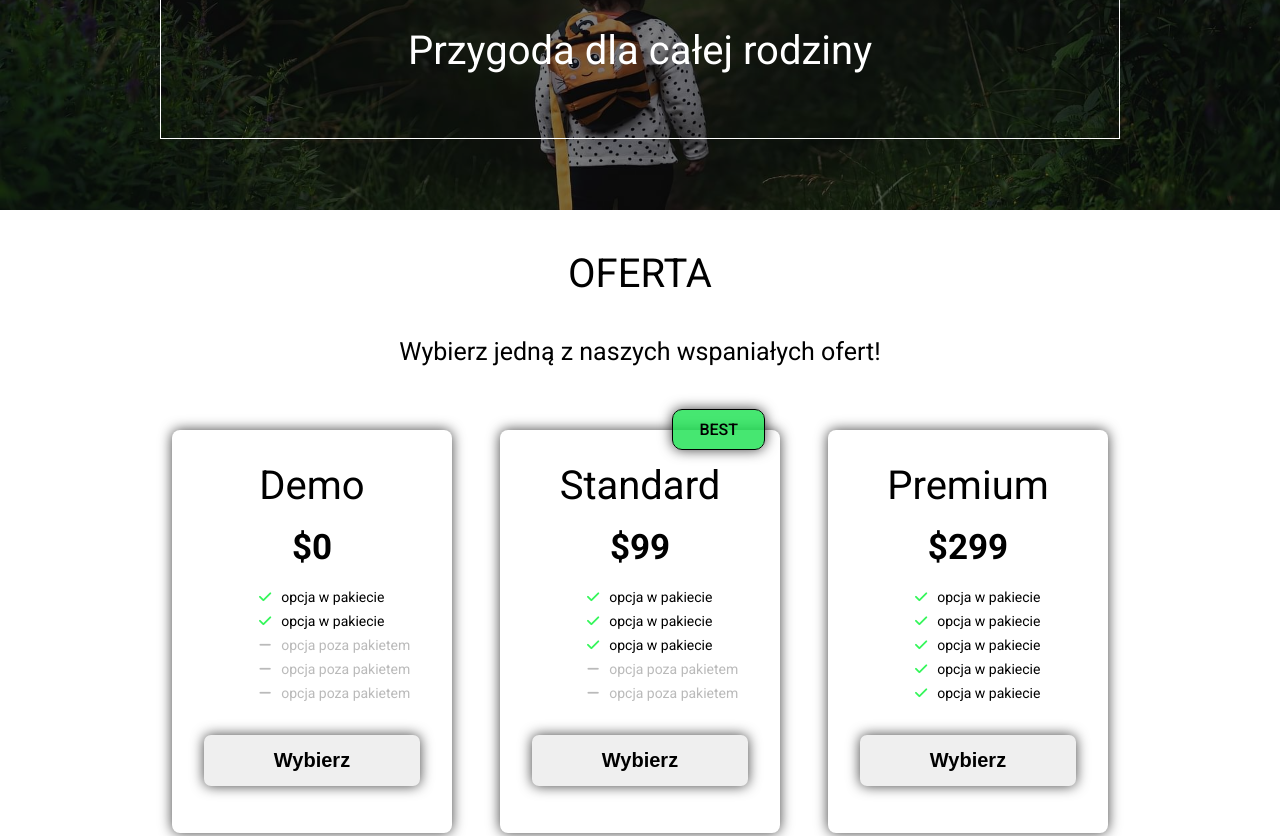
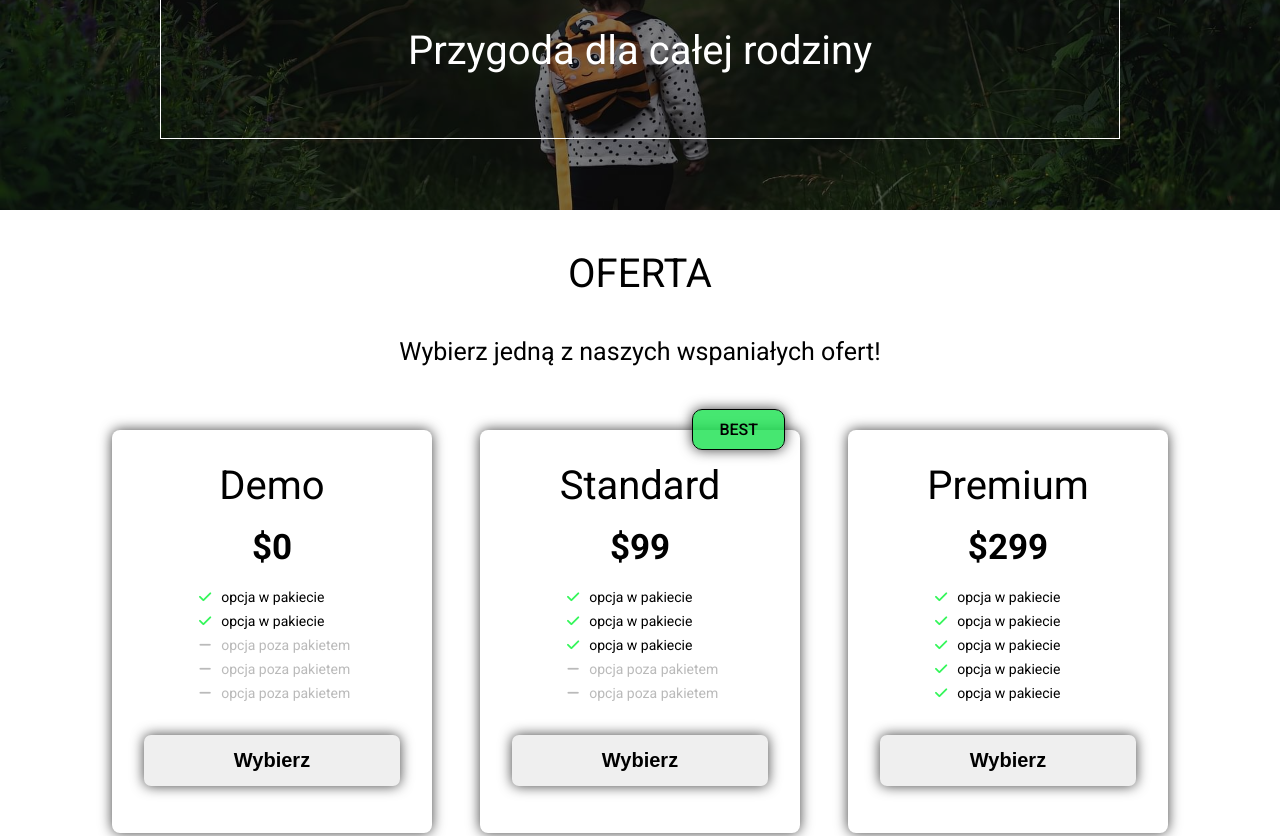
Before and after one commit to Martin1w/Forest-group, a website: page index.html in a window 1280 px wide. Shown: the part 1193-2029 px from the top of the page. Drawn offline with nearby package versions, Linux system fonts and the light colour scheme.

Commit message:
update offers option

```diff
--- a/src/sass/main.scss
+++ b/src/sass/main.scss
@@ -294,7 +294,7 @@ body {
 
 	&__option {
 		position: relative;
-		width: 35vh;
+		width: 20em;
 		text-align: center;
 		padding: 2em;
 		margin: 1.5em;
```
Also changed, not shown: dist/css/main.min.css.
